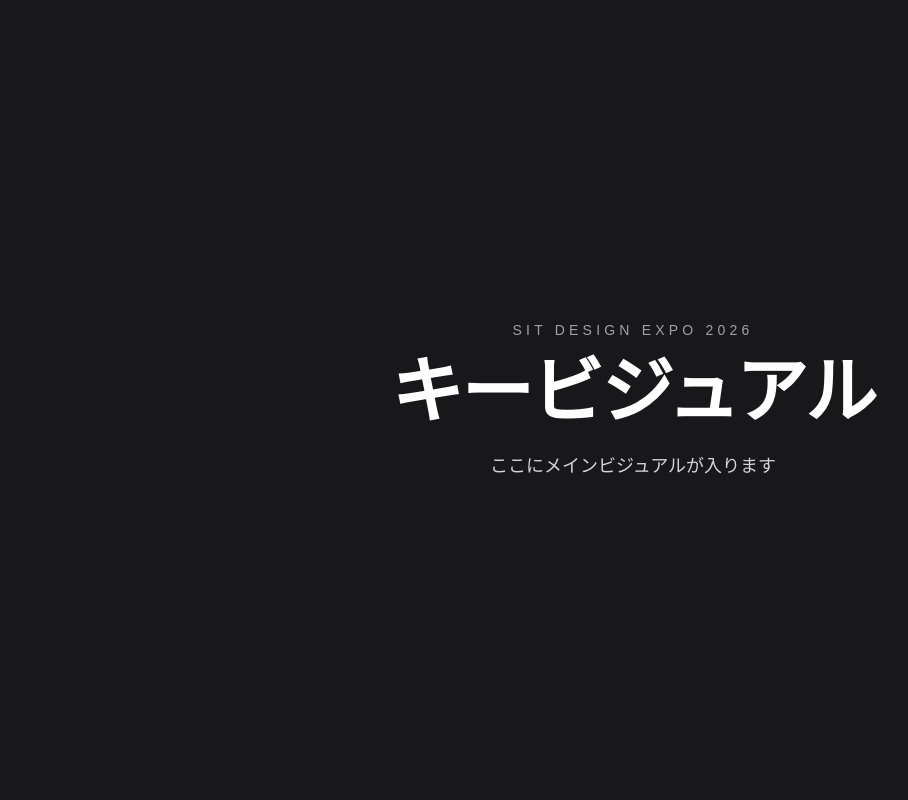
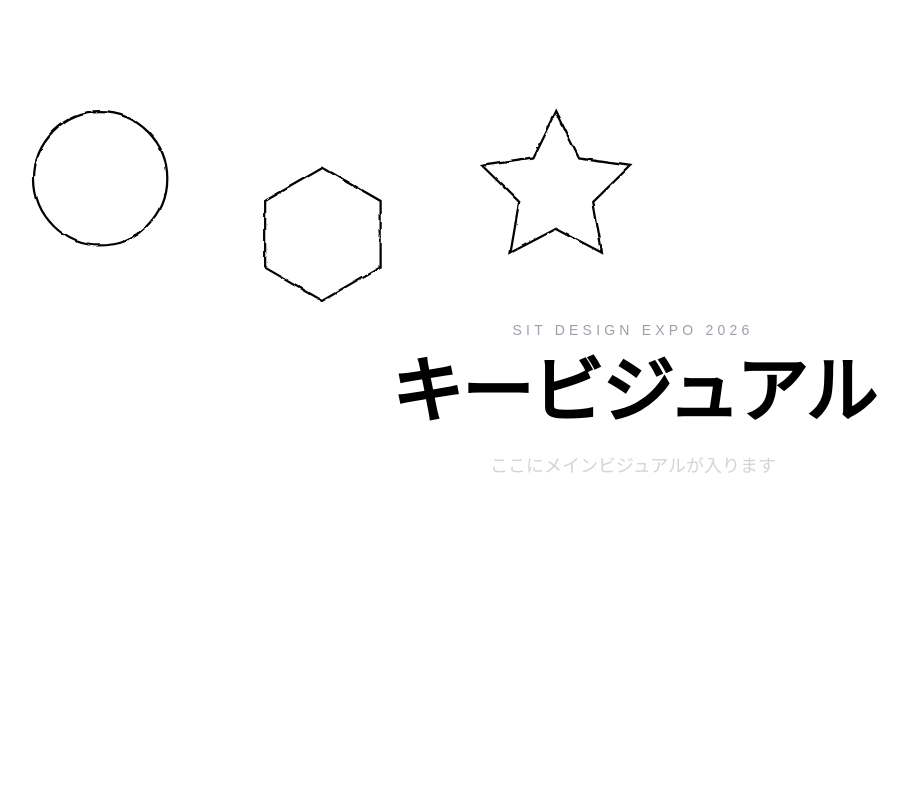
Before and after one commit to perl-0815/sit-desgin-expo2026, a Next.js app: page / in a window 1280 px wide. Shown: the top 800 px of the page, without its empty margins (7-915 px from the left). Built offline with nearby package versions, Linux system fonts and the light colour scheme.

Commit message:
各種コンポーネント設定完了

```diff
--- a/app/components/KeyVisual.tsx
+++ b/app/components/KeyVisual.tsx
@@ -1,7 +1,14 @@
+import SvgCanvas from "./SvgCanvas"
+import KeyVisualShapes from "./KeyVisualShapes"
+
 export default function KeyVisual() {
   return (
-    <section className="relative flex h-screen w-full items-center justify-center bg-zinc-900">
-      <div className="text-center text-white">
+    <section className="relative flex h-screen w-full items-center justify-center overflow-hidden">
+      <SvgCanvas>
+        <KeyVisualShapes />
+      </SvgCanvas>
+
+      <div className="relative z-10 text-center text-black">
         <p className="text-sm uppercase tracking-[0.3em] text-zinc-400">
           SIT Design Expo 2026
         </p>
--- /dev/null
+++ b/app/components/KeyVisualShapes.tsx
@@ -0,0 +1,11 @@
+import { Circle, Polygon, Star } from "./shapes"
+
+export default function KeyVisualShapes() {
+  return (
+    <>
+      <Circle x={100} y={100} r={60} />
+      <Polygon x={300} y={150} r={60} sides={6} />
+      <Star x={500} y={100} outerR={70} innerR={35} points={5} />
+    </>
+  )
+}
--- /dev/null
+++ b/app/components/SvgCanvas.tsx
@@ -0,0 +1,31 @@
+type Props = {
+  children: React.ReactNode
+  viewBox?: string
+  className?: string
+}
+
+export default function SvgCanvas({
+  children,
+  viewBox = "0 0 1280 720",
+  className = "",
+}: Props) {
+  return (
+    <svg
+      viewBox={viewBox}
+      preserveAspectRatio="xMidYMid slice"
+      className={`absolute inset-0 -z-10 h-full w-full ${className}`}
+      fill="none"
+      stroke="#000"
+      strokeWidth={2}
+      filter="url(#brush)"
+    >
+      <defs>
+        <filter id="brush">
+          <feTurbulence type="turbulence" baseFrequency="0.04" numOctaves="3" result="noise" />
+          <feDisplacementMap in="SourceGraphic" in2="noise" scale="3" xChannelSelector="R" yChannelSelector="G" />
+        </filter>
+      </defs>
+      {children}
+    </svg>
+  )
+}
--- a/app/components/shapes/Circle.tsx
+++ b/app/components/shapes/Circle.tsx
@@ -1,28 +1,31 @@
 type Props = {
-  cx: number
-  cy: number
+  x: number
+  y: number
   r: number
   fill?: string
   stroke?: string
   strokeWidth?: number
+  filter?: string
 }
 
 export default function Circle({
-  cx,
-  cy,
+  x,
+  y,
   r,
-  fill = "currentColor",
+  fill = "none",
   stroke,
   strokeWidth,
+  filter,
 }: Props) {
   return (
     <circle
-      cx={cx}
-      cy={cy}
+      cx={x + r}
+      cy={y + r}
       r={r}
       fill={fill}
       stroke={stroke}
       strokeWidth={strokeWidth}
+      filter={filter}
     />
   )
 }
--- a/app/components/shapes/Diamond.tsx
+++ b/app/components/shapes/Diamond.tsx
@@ -1,26 +1,30 @@
 type Props = {
-  cx: number
-  cy: number
+  x: number
+  y: number
   width: number
   height: number
   rotation?: number
   fill?: string
   stroke?: string
   strokeWidth?: number
+  filter?: string
 }
 
 export default function Diamond({
-  cx,
-  cy,
+  x,
+  y,
   width,
   height,
   rotation = 0,
-  fill = "currentColor",
+  fill = "none",
   stroke,
   strokeWidth,
+  filter,
 }: Props) {
   const hw = width / 2
   const hh = height / 2
+  const cx = x + hw
+  const cy = y + hh
   const points = `${cx},${cy - hh} ${cx + hw},${cy} ${cx},${cy + hh} ${cx - hw},${cy}`
 
   return (
@@ -30,6 +34,7 @@ export default function Diamond({
       stroke={stroke}
       strokeWidth={strokeWidth}
       transform={rotation !== 0 ? `rotate(${rotation} ${cx} ${cy})` : undefined}
+      filter={filter}
     />
   )
 }
--- a/app/components/shapes/IsoscelesTriangle.tsx
+++ b/app/components/shapes/IsoscelesTriangle.tsx
@@ -1,26 +1,30 @@
 type Props = {
-  cx: number
-  cy: number
+  x: number
+  y: number
   width: number
   height: number
   rotation?: number
   fill?: string
   stroke?: string
   strokeWidth?: number
+  filter?: string
 }
 
 export default function IsoscelesTriangle({
-  cx,
-  cy,
+  x,
+  y,
   width,
   height,
   rotation = 0,
-  fill = "currentColor",
+  fill = "none",
   stroke,
   strokeWidth,
+  filter,
 }: Props) {
   const hw = width / 2
   const hh = height / 2
+  const cx = x + hw
+  const cy = y + hh
   const points = `${cx},${cy - hh} ${cx + hw},${cy + hh} ${cx - hw},${cy + hh}`
 
   return (
@@ -30,6 +34,7 @@ export default function IsoscelesTriangle({
       stroke={stroke}
       strokeWidth={strokeWidth}
       transform={rotation !== 0 ? `rotate(${rotation} ${cx} ${cy})` : undefined}
+      filter={filter}
     />
   )
 }
--- a/app/components/shapes/Polygon.tsx
+++ b/app/components/shapes/Polygon.tsx
@@ -1,24 +1,28 @@
 type Props = {
-  cx: number
-  cy: number
+  x: number
+  y: number
   r: number
   sides: number
   rotation?: number
   fill?: string
   stroke?: string
   strokeWidth?: number
+  filter?: string
 }
 
 export default function Polygon({
-  cx,
-  cy,
+  x,
+  y,
   r,
   sides,
   rotation = -90,
-  fill = "currentColor",
+  fill = "none",
   stroke,
   strokeWidth,
+  filter,
 }: Props) {
+  const cx = x + r
+  const cy = y + r
   const points = Array.from({ length: sides }, (_, i) => {
     const angle = ((2 * Math.PI * i) / sides) + (rotation * Math.PI) / 180
     return `${cx + r * Math.cos(angle)},${cy + r * Math.sin(angle)}`
@@ -30,6 +34,7 @@ export default function Polygon({
       fill={fill}
       stroke={stroke}
       strokeWidth={strokeWidth}
+      filter={filter}
     />
   )
 }
--- a/app/components/shapes/SemiCircle.tsx
+++ b/app/components/shapes/SemiCircle.tsx
@@ -1,22 +1,26 @@
 type Props = {
-  cx: number
-  cy: number
+  x: number
+  y: number
   r: number
   rotation?: number
   fill?: string
   stroke?: string
   strokeWidth?: number
+  filter?: string
 }
 
 export default function SemiCircle({
-  cx,
-  cy,
+  x,
+  y,
   r,
   rotation = 0,
-  fill = "currentColor",
+  fill = "none",
   stroke,
   strokeWidth,
+  filter,
 }: Props) {
+  const cx = x + r
+  const cy = y + r
   const d = `M ${cx - r},${cy} A ${r},${r} 0 0 1 ${cx + r},${cy} Z`
 
   return (
@@ -26,6 +30,7 @@ export default function SemiCircle({
       stroke={stroke}
       strokeWidth={strokeWidth}
       transform={`rotate(${rotation} ${cx} ${cy})`}
+      filter={filter}
     />
   )
 }
--- a/app/components/shapes/Star.tsx
+++ b/app/components/shapes/Star.tsx
@@ -1,6 +1,6 @@
 type Props = {
-  cx: number
-  cy: number
+  x: number
+  y: number
   outerR: number
   innerR: number
   points: number
@@ -8,19 +8,23 @@ type Props = {
   fill?: string
   stroke?: string
   strokeWidth?: number
+  filter?: string
 }
 
 export default function Star({
-  cx,
-  cy,
+  x,
+  y,
   outerR,
   innerR,
   points: numPoints,
   rotation = -90,
-  fill = "currentColor",
+  fill = "none",
   stroke,
   strokeWidth,
+  filter,
 }: Props) {
+  const cx = x + outerR
+  const cy = y + outerR
   const vertices = Array.from({ length: numPoints * 2 }, (_, i) => {
     const angle = ((Math.PI * i) / numPoints) + (rotation * Math.PI) / 180
     const r = i % 2 === 0 ? outerR : innerR
@@ -33,6 +37,7 @@ export default function Star({
       fill={fill}
       stroke={stroke}
       strokeWidth={strokeWidth}
+      filter={filter}
     />
   )
 }
```
